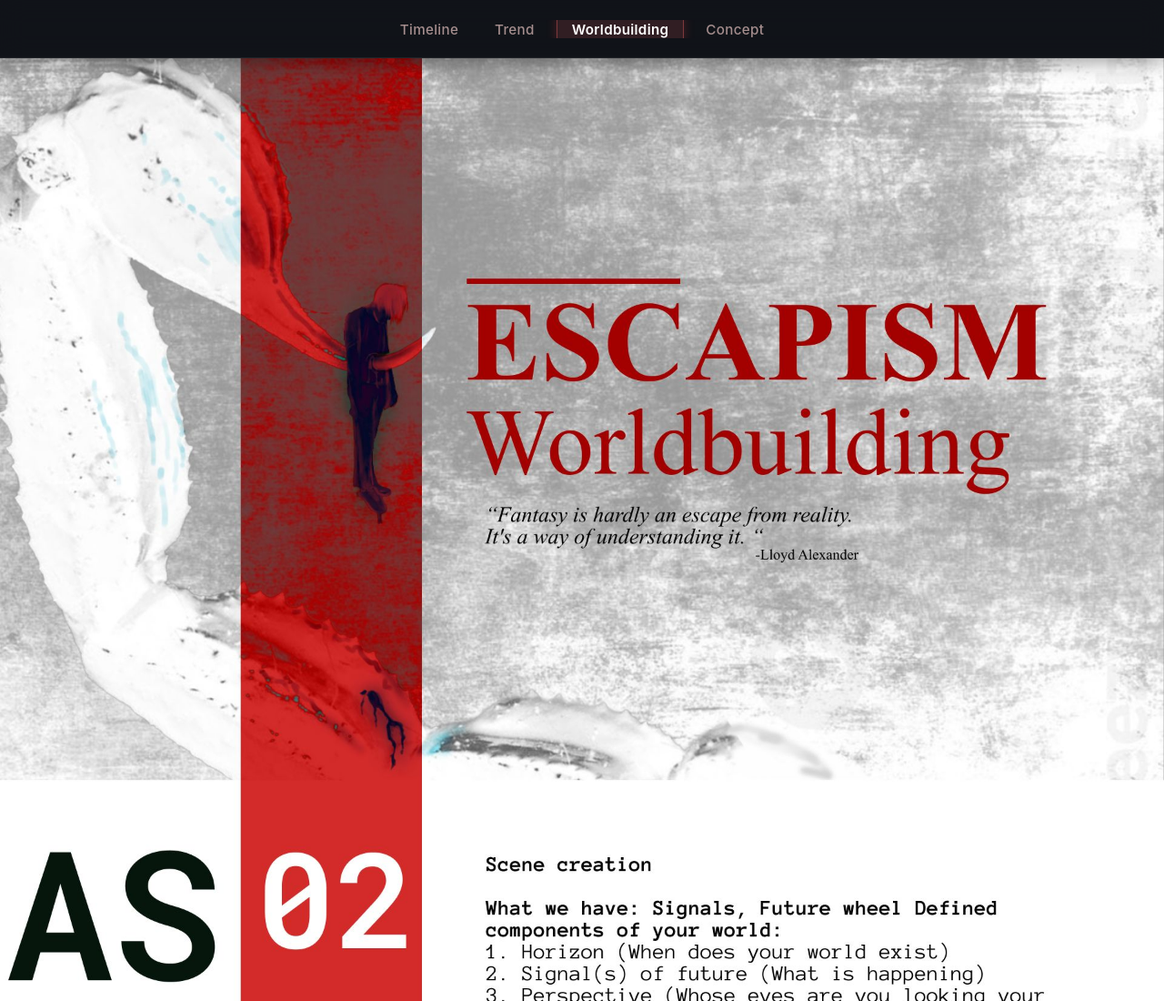
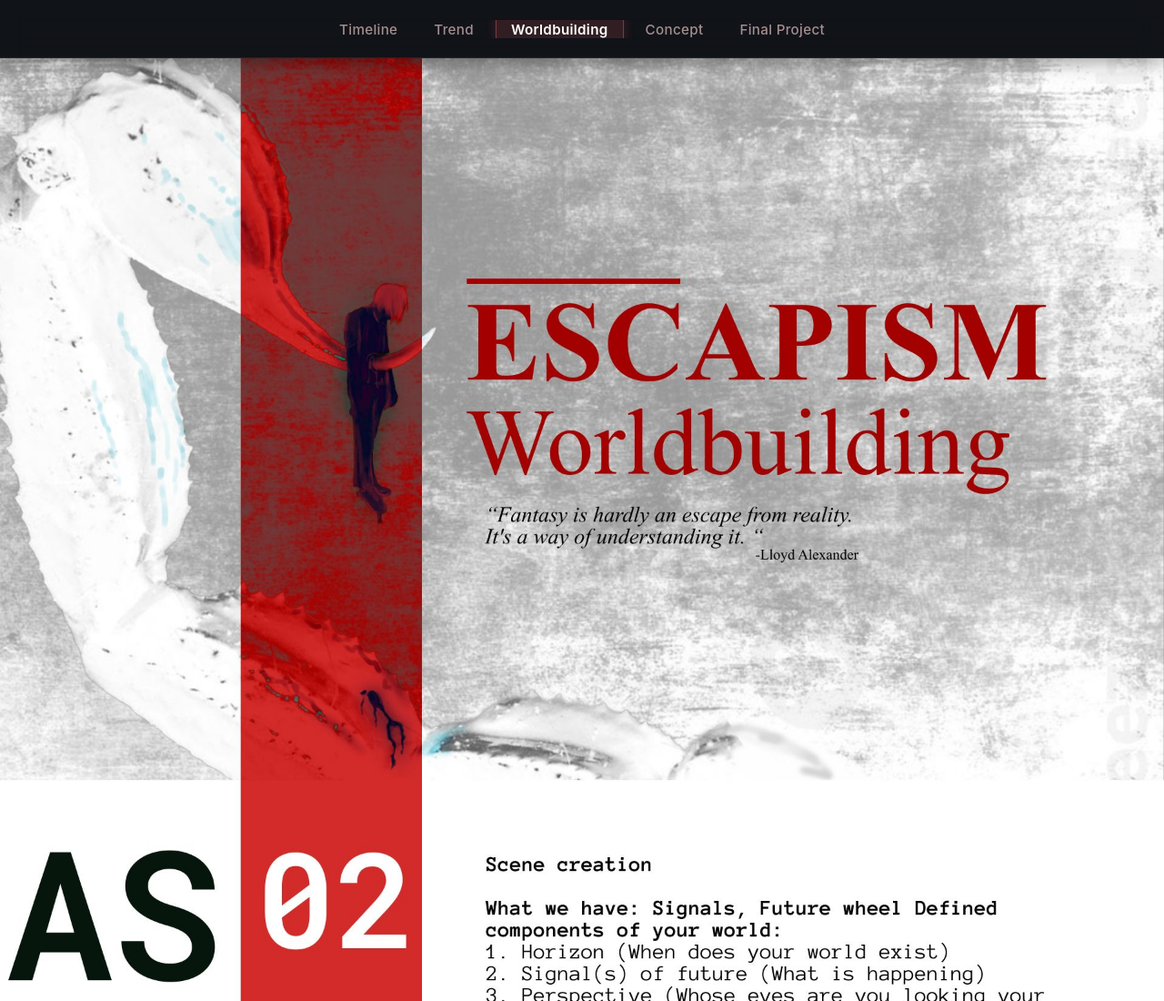
Before and after one commit to sam271106/NEKO_website, a plain HTML site: page worldbuilding.html in a window 1280 px wide. Shown: the top 1100 px of the page at 91% size. Drawn offline with Linux system fonts and the light colour scheme.

Commit message:
Update worldbuilding.html

```diff
--- a/worldbuilding.html
+++ b/worldbuilding.html
@@ -17,6 +17,7 @@
                 <li><a href="trend.html" class="nav-link">Trend</a></li>
                 <li><a href="worldbuilding.html" class="nav-link active">Worldbuilding</a></li>
                 <li><a href="concept.html" class="nav-link">Concept</a></li>
+                <li><a href="final-project.html" class="nav-link">Final Project</a></li>
             </ul>
         </nav>
     </header>
```
